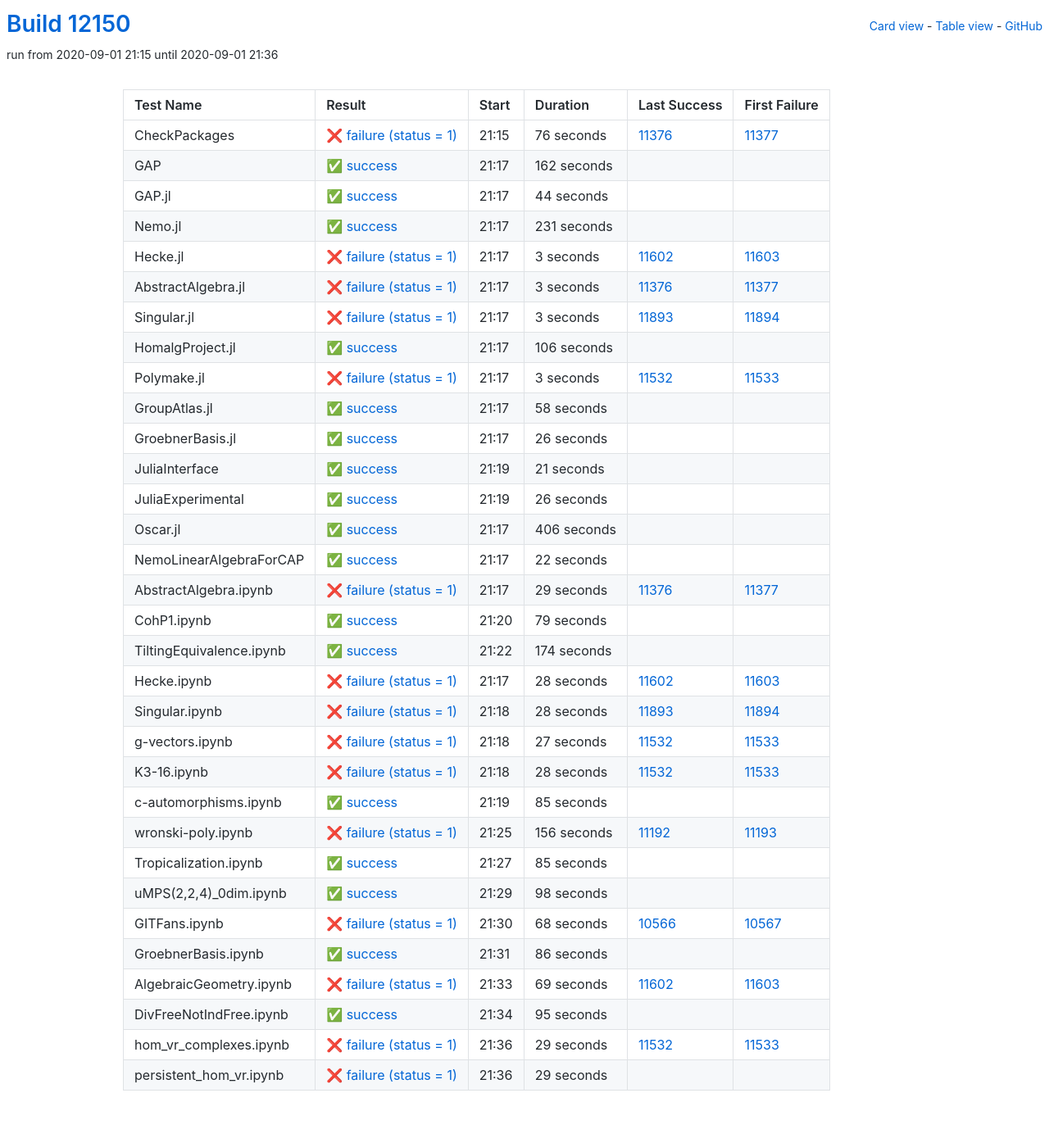
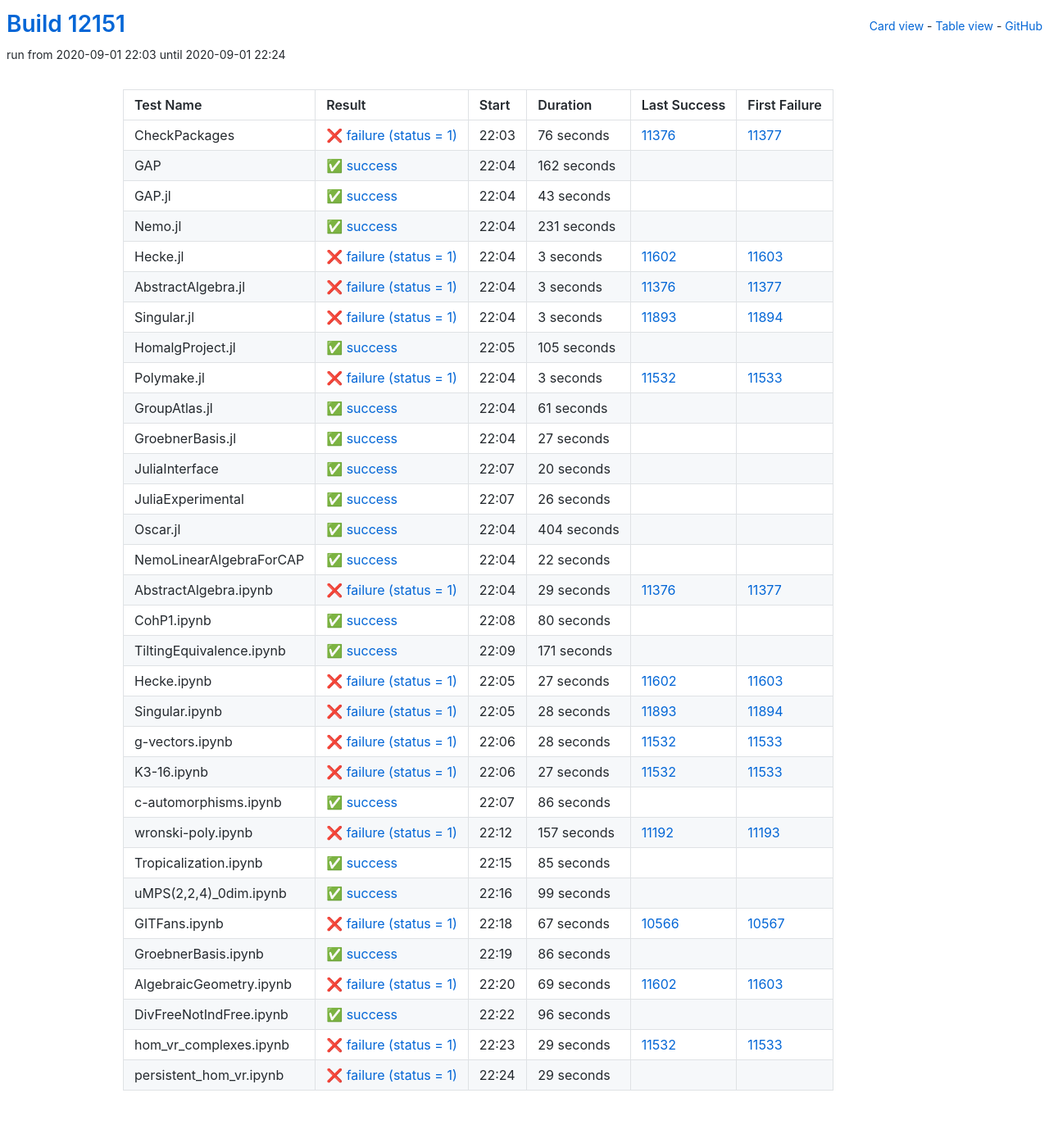
Before and after one commit to oscar-system/oscar-ci-status, a Jekyll site: the page built from table.html, in a window 1280 px wide. Shown: the whole page at 82% size. Built offline with Jekyll 4.4.1, drawn with Linux system fonts in a browser that asks for light colours.

Commit message:
Build #12151

```diff
--- a/_data/ci.yml
+++ b/_data/ci.yml
@@ -1,6 +1,6 @@
 ---
-build: 12150
-build_url: https://oscarci.mathematik.uni-kl.de/job/oscar/12150/
+build: 12151
+build_url: https://oscarci.mathematik.uni-kl.de/job/oscar/12151/
 job: oscar
 organization: oscar-system
 repo: oscar-ci-status
@@ -8,8 +8,8 @@
 tests:
 - name: CheckPackages
   id: checkpackages
-  log: https://oscarci.mathematik.uni-kl.de/job/oscar/12150/artifact/logs/build-12150/CheckPackages.log
-  start: 2020-09-01 21:15
+  log: https://oscarci.mathematik.uni-kl.de/job/oscar/12151/artifact/logs/build-12151/CheckPackages.log
+  start: 2020-09-01 22:03
   success: false
   exitcode: 1
   status: failure
@@ -20,8 +20,8 @@
   first_failure_url: https://oscarci.mathematik.uni-kl.de/job/oscar/11377/
 - name: GAP
   id: gap
-  log: https://oscarci.mathematik.uni-kl.de/job/oscar/12150/artifact/logs/build-12150/GAP.log
-  start: 2020-09-01 21:17
+  log: https://oscarci.mathematik.uni-kl.de/job/oscar/12151/artifact/logs/build-12151/GAP.log
+  start: 2020-09-01 22:04
   success: true
   exitcode: 0
   status: success
@@ -32,20 +32,20 @@
   first_failure_url:
 - name: GAP.jl
   id: gap-jl
-  log: https://oscarci.mathematik.uni-kl.de/job/oscar/12150/artifact/logs/build-12150/GAP.jl.log
-  start: 2020-09-01 21:17
+  log: https://oscarci.mathematik.uni-kl.de/job/oscar/12151/artifact/logs/build-12151/GAP.jl.log
+  start: 2020-09-01 22:04
   success: true
   exitcode: 0
   status: success
-  duration: 44
+  duration: 43
   last_success: false
   last_success_url:
   first_failure: false
   first_failure_url:
 - name: Nemo.jl
   id: nemo-jl
-  log: https://oscarci.mathematik.uni-kl.de/job/oscar/12150/artifact/logs/build-12150/Nemo.jl.log
-  start: 2020-09-01 21:17
+  log: https://oscarci.mathematik.uni-kl.de/job/oscar/12151/artifact/logs/build-12151/Nemo.jl.log
+  start: 2020-09-01 22:04
   success: true
   exitcode: 0
   status: success
@@ -56,8 +56,8 @@
   first_failure_url:
 - name: Hecke.jl
   id: hecke-jl
-  log: https://oscarci.mathematik.uni-kl.de/job/oscar/12150/artifact/logs/build-12150/Hecke.jl.log
-  start: 2020-09-01 21:17
+  log: https://oscarci.mathematik.uni-kl.de/job/oscar/12151/artifact/logs/build-12151/Hecke.jl.log
+  start: 2020-09-01 22:04
   success: false
   exitcode: 1
   status: failure
@@ -68,8 +68,8 @@
   first_failure_url: https://oscarci.mathematik.uni-kl.de/job/oscar/11603/
 - name: AbstractAlgebra.jl
   id: abstractalgebra-jl
-  log: https://oscarci.mathematik.uni-kl.de/job/oscar/12150/artifact/logs/build-12150/AbstractAlgebra.jl.log
-  start: 2020-09-01 21:17
+  log: https://oscarci.mathematik.uni-kl.de/job/oscar/12151/artifact/logs/build-12151/AbstractAlgebra.jl.log
+  start: 2020-09-01 22:04
   success: false
   exitcode: 1
   status: failure
@@ -80,8 +80,8 @@
   first_failure_url: https://oscarci.mathematik.uni-kl.de/job/oscar/11377/
 - name: Singular.jl
   id: singular-jl
-  log: https://oscarci.mathematik.uni-kl.de/job/oscar/12150/artifact/logs/build-12150/Singular.jl.log
-  start: 2020-09-01 21:17
+  log: https://oscarci.mathematik.uni-kl.de/job/oscar/12151/artifact/logs/build-12151/Singular.jl.log
+  start: 2020-09-01 22:04
   success: false
   exitcode: 1
   status: failure
@@ -92,20 +92,20 @@
   first_failure_url: https://oscarci.mathematik.uni-kl.de/job/oscar/11894/
 - name: HomalgProject.jl
   id: homalgproject-jl
-  log: https://oscarci.mathematik.uni-kl.de/job/oscar/12150/artifact/logs/build-12150/HomalgProject.jl.log
-  start: 2020-09-01 21:17
+  log: https://oscarci.mathematik.uni-kl.de/job/oscar/12151/artifact/logs/build-12151/HomalgProject.jl.log
+  start: 2020-09-01 22:05
   success: true
   exitcode: 0
   status: success
-  duration: 106
+  duration: 105
   last_success: false
   last_success_url:
   first_failure: false
   first_failure_url:
 - name: Polymake.jl
   id: polymake-jl
-  log: https://oscarci.mathematik.uni-kl.de/job/oscar/12150/artifact/logs/build-12150/Polymake.jl.log
-  start: 2020-09-01 21:17
+  log: https://oscarci.mathematik.uni-kl.de/job/oscar/12151/artifact/logs/build-12151/Polymake.jl.log
+  start: 2020-09-01 22:04
   success: false
   exitcode: 1
   status: failure
@@ -116,44 +116,44 @@
   first_failure_url: https://oscarci.mathematik.uni-kl.de/job/oscar/11533/
 - name: GroupAtlas.jl
   id: groupatlas-jl
-  log: https://oscarci.mathematik.uni-kl.de/job/oscar/12150/artifact/logs/build-12150/GroupAtlas.jl.log
-  start: 2020-09-01 21:17
+  log: https://oscarci.mathematik.uni-kl.de/job/oscar/12151/artifact/logs/build-12151/GroupAtlas.jl.log
+  start: 2020-09-01 22:04
   success: true
   exitcode: 0
   status: success
-  duration: 58
+  duration: 61
   last_success: false
   last_success_url:
   first_failure: false
   first_failure_url:
 - name: GroebnerBasis.jl
   id: groebnerbasis-jl
-  log: https://oscarci.mathematik.uni-kl.de/job/oscar/12150/artifact/logs/build-12150/GroebnerBasis.jl.log
-  start: 2020-09-01 21:17
+  log: https://oscarci.mathematik.uni-kl.de/job/oscar/12151/artifact/logs/build-12151/GroebnerBasis.jl.log
+  start: 2020-09-01 22:04
   success: true
   exitcode: 0
   status: success
-  duration: 26
+  duration: 27
   last_success: false
   last_success_url:
   first_failure: false
   first_failure_url:
 - name: JuliaInterface
   id: juliainterface
-  log: https://oscarci.mathematik.uni-kl.de/job/oscar/12150/artifact/logs/build-12150/JuliaInterface.log
-  start: 2020-09-01 21:19
+  log: https://oscarci.mathematik.uni-kl.de/job/oscar/12151/artifact/logs/build-12151/JuliaInterface.log
+  start: 2020-09-01 22:07
   success: true
   exitcode: 0
   status: success
-  duration: 21
+  duration: 20
   last_success: false
   last_success_url:
   first_failure: false
   first_failure_url:
 - name: JuliaExperimental
   id: juliaexperimental
-  log: https://oscarci.mathematik.uni-kl.de/job/oscar/12150/artifact/logs/build-12150/JuliaExperimental.log
-  start: 2020-09-01 21:19
+  log: https://oscarci.mathematik.uni-kl.de/job/oscar/12151/artifact/logs/build-12151/JuliaExperimental.log
+  start: 2020-09-01 22:07
   success: true
   exitcode: 0
   status: success
@@ -164,20 +164,20 @@
   first_failure_url:
 - name: Oscar.jl
   id: oscar-jl
-  log: https://oscarci.mathematik.uni-kl.de/job/oscar/12150/artifact/logs/build-12150/Oscar.jl.log
-  start: 2020-09-01 21:17
+  log: https://oscarci.mathematik.uni-kl.de/job/oscar/12151/artifact/logs/build-12151/Oscar.jl.log
+  start: 2020-09-01 22:04
   success: true
   exitcode: 0
   status: success
-  duration: 406
+  duration: 404
   last_success: false
   last_success_url:
   first_failure: false
   first_failure_url:
 - name: NemoLinearAlgebraForCAP
   id: nemolinearalgebraforcap
-  log: https://oscarci.mathematik.uni-kl.de/job/oscar/12150/artifact/logs/build-12150/NemoLinearAlgebraForCAP.log
-  start: 2020-09-01 21:17
+  log: https://oscarci.mathematik.uni-kl.de/job/oscar/12151/artifact/logs/build-12151/NemoLinearAlgebraForCAP.log
+  start: 2020-09-01 22:04
   success: true
   exitcode: 0
   status: success
@@ -188,8 +188,8 @@
   first_failure_url:
 - name: AbstractAlgebra.ipynb
   id: abstractalgebra-ipynb
-  log: https://oscarci.mathematik.uni-kl.de/job/oscar/12150/artifact/logs/build-12150/AbstractAlgebra.ipynb.log
-  start: 2020-09-01 21:17
+  log: https://oscarci.mathematik.uni-kl.de/job/oscar/12151/artifact/logs/build-12151/AbstractAlgebra.ipynb.log
+  start: 2020-09-01 22:04
   success: false
   exitcode: 1
   status: failure
@@ -200,44 +200,44 @@
   first_failure_url: https://oscarci.mathematik.uni-kl.de/job/oscar/11377/
 - name: CohP1.ipynb
   id: cohp1-ipynb
-  log: https://oscarci.mathematik.uni-kl.de/job/oscar/12150/artifact/logs/build-12150/CohP1.ipynb.log
-  start: 2020-09-01 21:20
+  log: https://oscarci.mathematik.uni-kl.de/job/oscar/12151/artifact/logs/build-12151/CohP1.ipynb.log
+  start: 2020-09-01 22:08
   success: true
   exitcode: 0
   status: success
-  duration: 79
+  duration: 80
   last_success: false
   last_success_url:
   first_failure: false
   first_failure_url:
 - name: TiltingEquivalence.ipynb
   id: tiltingequivalence-ipynb
-  log: https://oscarci.mathematik.uni-kl.de/job/oscar/12150/artifact/logs/build-12150/TiltingEquivalence.ipynb.log
-  start: 2020-09-01 21:22
+  log: https://oscarci.mathematik.uni-kl.de/job/oscar/12151/artifact/logs/build-12151/TiltingEquivalence.ipynb.log
+  start: 2020-09-01 22:09
   success: true
   exitcode: 0
   status: success
-  duration: 174
+  duration: 171
   last_success: false
   last_success_url:
   first_failure: false
   first_failure_url:
 - name: Hecke.ipynb
   id: hecke-ipynb
-  log: https://oscarci.mathematik.uni-kl.de/job/oscar/12150/artifact/logs/build-12150/Hecke.ipynb.log
-  start: 2020-09-01 21:17
+  log: https://oscarci.mathematik.uni-kl.de/job/oscar/12151/artifact/logs/build-12151/Hecke.ipynb.log
+  start: 2020-09-01 22:05
   success: false
   exitcode: 1
   status: failure
-  duration: 28
+  duration: 27
   last_success: 11602
   last_success_url: https://oscarci.mathematik.uni-kl.de/job/oscar/11602/
   first_failure: 11603
   first_failure_url: https://oscarci.mathematik.uni-kl.de/job/oscar/11603/
 - name: Singular.ipynb
   id: singular-ipynb
-  log: https://oscarci.mathematik.uni-kl.de/job/oscar/12150/artifact/logs/build-12150/Singular.ipynb.log
-  start: 2020-09-01 21:18
+  log: https://oscarci.mathematik.uni-kl.de/job/oscar/12151/artifact/logs/build-12151/Singular.ipynb.log
+  start: 2020-09-01 22:05
   success: false
   exitcode: 1
   status: failure
@@ -248,8 +248,20 @@
   first_failure_url: https://oscarci.mathematik.uni-kl.de/job/oscar/11894/
 - name: g-vectors.ipynb
   id: g-vectors-ipynb
-  log: https://oscarci.mathematik.uni-kl.de/job/oscar/12150/artifact/logs/build-12150/g-vectors.ipynb.log
-  start: 2020-09-01 21:18
+  log: https://oscarci.mathematik.uni-kl.de/job/oscar/12151/artifact/logs/build-12151/g-vectors.ipynb.log
+  start: 2020-09-01 22:06
+  success: false
+  exitcode: 1
+  status: failure
+  duration: 28
+  last_success: 11532
+  last_success_url: https://oscarci.mathematik.uni-kl.de/job/oscar/11532/
+  first_failure: 11533
+  first_failure_url: https://oscarci.mathematik.uni-kl.de/job/oscar/11533/
+- name: K3-16.ipynb
+  id: k3-16-ipynb
+  log: https://oscarci.mathematik.uni-kl.de/job/oscar/12151/artifact/logs/build-12151/K3-16.ipynb.log
+  start: 2020-09-01 22:06
   success: false
   exitcode: 1
   status: failure
@@ -258,46 +270,34 @@
   last_success_url: https://oscarci.mathematik.uni-kl.de/job/oscar/11532/
   first_failure: 11533
   first_failure_url: https://oscarci.mathematik.uni-kl.de/job/oscar/11533/
-- name: K3-16.ipynb
-  id: k3-16-ipynb
-  log: https://oscarci.mathematik.uni-kl.de/job/oscar/12150/artifact/logs/build-12150/K3-16.ipynb.log
-  start: 2020-09-01 21:18
-  success: false
-  exitcode: 1
-  status: failure
-  duration: 28
-  last_success: 11532
-  last_success_url: https://oscarci.mathematik.uni-kl.de/job/oscar/11532/
-  first_failure: 11533
-  first_failure_url: https://oscarci.mathematik.uni-kl.de/job/oscar/11533/
 - name: c-automorphisms.ipynb
   id: c-automorphisms-ipynb
-  log: https://oscarci.mathematik.uni-kl.de/job/oscar/12150/artifact/logs/build-12150/c-automorphisms.ipynb.log
-  start: 2020-09-01 21:19
+  log: https://oscarci.mathematik.uni-kl.de/job/oscar/12151/artifact/logs/build-12151/c-automorphisms.ipynb.log
+  start: 2020-09-01 22:07
   success: true
   exitcode: 0
   status: success
-  duration: 85
+  duration: 86
   last_success: false
   last_success_url:
   first_failure: false
   first_failure_url:
 - name: wronski-poly.ipynb
   id: wronski-poly-ipynb
-  log: https://oscarci.mathematik.uni-kl.de/job/oscar/12150/artifact/logs/build-12150/wronski-poly.ipynb.log
-  start: 2020-09-01 21:25
+  log: https://oscarci.mathematik.uni-kl.de/job/oscar/12151/artifact/logs/build-12151/wronski-poly.ipynb.log
+  start: 2020-09-01 22:12
   success: false
   exitcode: 1
   status: failure
-  duration: 156
+  duration: 157
   last_success: 11192
   last_success_url: https://oscarci.mathematik.uni-kl.de/job/oscar/11192/
   first_failure: 11193
   first_failure_url: https://oscarci.mathematik.uni-kl.de/job/oscar/11193/
 - name: Tropicalization.ipynb
   id: tropicalization-ipynb
-  log: https://oscarci.mathematik.uni-kl.de/job/oscar/12150/artifact/logs/build-12150/Tropicalization.ipynb.log
-  start: 2020-09-01 21:27
+  log: https://oscarci.mathematik.uni-kl.de/job/oscar/12151/artifact/logs/build-12151/Tropicalization.ipynb.log
+  start: 2020-09-01 22:15
   success: true
   exitcode: 0
   status: success
@@ -308,32 +308,32 @@
   first_failure_url:
 - name: uMPS(2,2,4)_0dim.ipynb
   id: umps-2-2-4-0dim-ipynb
-  log: https://oscarci.mathematik.uni-kl.de/job/oscar/12150/artifact/logs/build-12150/uMPS-2-2-4-_0dim.ipynb.log
-  start: 2020-09-01 21:29
+  log: https://oscarci.mathematik.uni-kl.de/job/oscar/12151/artifact/logs/build-12151/uMPS-2-2-4-_0dim.ipynb.log
+  start: 2020-09-01 22:16
   success: true
   exitcode: 0
   status: success
-  duration: 98
+  duration: 99
   last_success: false
   last_success_url:
   first_failure: false
   first_failure_url:
 - name: GITFans.ipynb
   id: gitfans-ipynb
-  log: https://oscarci.mathematik.uni-kl.de/job/oscar/12150/artifact/logs/build-12150/GITFans.ipynb.log
-  start: 2020-09-01 21:30
+  log: https://oscarci.mathematik.uni-kl.de/job/oscar/12151/artifact/logs/build-12151/GITFans.ipynb.log
+  start: 2020-09-01 22:18
   success: false
   exitcode: 1
   status: failure
-  duration: 68
+  duration: 67
   last_success: 10566
   last_success_url: https://oscarci.mathematik.uni-kl.de/job/oscar/10566/
   first_failure: 10567
   first_failure_url: https://oscarci.mathematik.uni-kl.de/job/oscar/10567/
 - name: GroebnerBasis.ipynb
   id: groebnerbasis-ipynb
-  log: https://oscarci.mathematik.uni-kl.de/job/oscar/12150/artifact/logs/build-12150/GroebnerBasis.ipynb.log
-  start: 2020-09-01 21:31
+  log: https://oscarci.mathematik.uni-kl.de/job/oscar/12151/artifact/logs/build-12151/GroebnerBasis.ipynb.log
+  start: 2020-09-01 22:19
   success: true
   exitcode: 0
   status: success
@@ -344,8 +344,8 @@
   first_failure_url:
 - name: AlgebraicGeometry.ipynb
   id: algebraicgeometry-ipynb
-  log: https://oscarci.mathematik.uni-kl.de/job/oscar/12150/artifact/logs/build-12150/AlgebraicGeometry.ipynb.log
-  start: 2020-09-01 21:33
+  log: https://oscarci.mathematik.uni-kl.de/job/oscar/12151/artifact/logs/build-12151/AlgebraicGeometry.ipynb.log
+  start: 2020-09-01 22:20
   success: false
   exitcode: 1
   status: failure
@@ -356,20 +356,20 @@
   first_failure_url: https://oscarci.mathematik.uni-kl.de/job/oscar/11603/
 - name: DivFreeNotIndFree.ipynb
   id: divfreenotindfree-ipynb
-  log: https://oscarci.mathematik.uni-kl.de/job/oscar/12150/artifact/logs/build-12150/DivFreeNotIndFree.ipynb.log
-  start: 2020-09-01 21:34
+  log: https://oscarci.mathematik.uni-kl.de/job/oscar/12151/artifact/logs/build-12151/DivFreeNotIndFree.ipynb.log
+  start: 2020-09-01 22:22
   success: true
   exitcode: 0
   status: success
-  duration: 95
+  duration: 96
   last_success: false
   last_success_url:
   first_failure: false
   first_failure_url:
 - name: hom_vr_complexes.ipynb
   id: hom-vr-complexes-ipynb
-  log: https://oscarci.mathematik.uni-kl.de/job/oscar/12150/artifact/logs/build-12150/hom_vr_complexes.ipynb.log
-  start: 2020-09-01 21:36
+  log: https://oscarci.mathematik.uni-kl.de/job/oscar/12151/artifact/logs/build-12151/hom_vr_complexes.ipynb.log
+  start: 2020-09-01 22:23
   success: false
   exitcode: 1
   status: failure
@@ -380,8 +380,8 @@
   first_failure_url: https://oscarci.mathematik.uni-kl.de/job/oscar/11533/
 - name: persistent_hom_vr.ipynb
   id: persistent-hom-vr-ipynb
-  log: https://oscarci.mathematik.uni-kl.de/job/oscar/12150/artifact/logs/build-12150/persistent_hom_vr.ipynb.log
-  start: 2020-09-01 21:36
+  log: https://oscarci.mathematik.uni-kl.de/job/oscar/12151/artifact/logs/build-12151/persistent_hom_vr.ipynb.log
+  start: 2020-09-01 22:24
   success: false
   exitcode: 1
   status: failure
```
Also changed, not shown: README.md.
